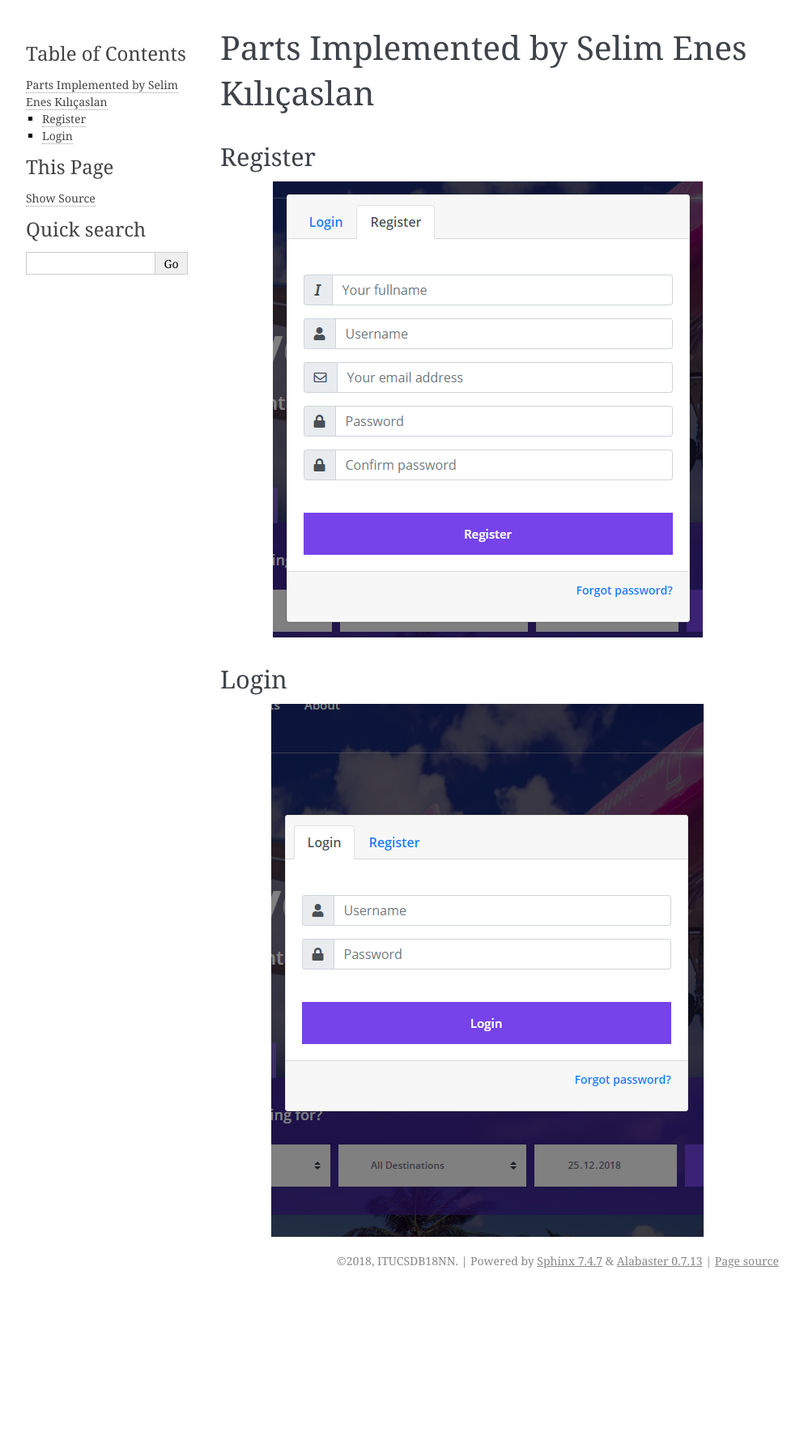
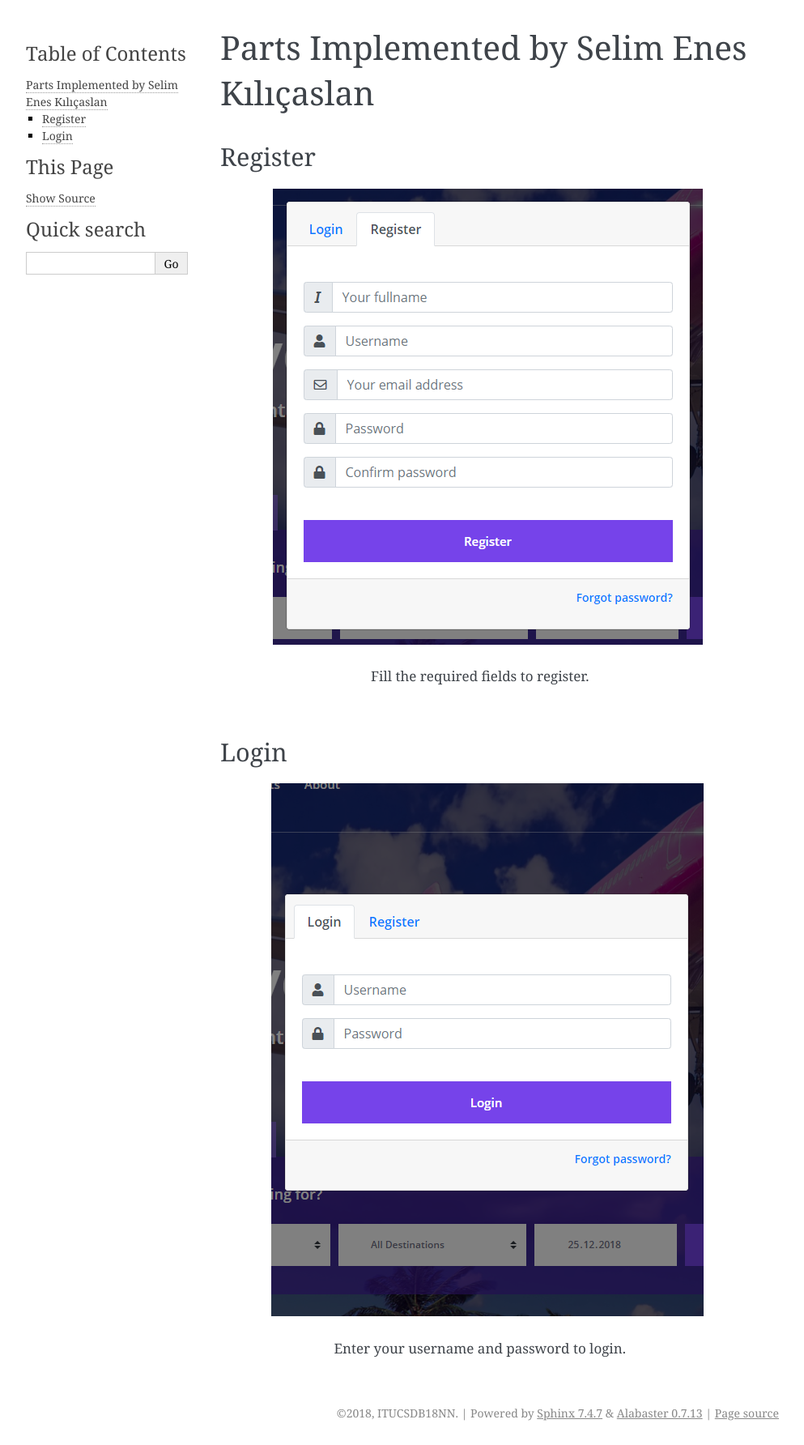
Before and after one commit to itucsdb18132/AirlineSSS, a Sphinx documentation site: the page built from docs/source/User/selim.rst, in a window 1280 px wide. Shown: the whole page at 81% size, without its empty margins (148-1141 px from the left). Built offline with Sphinx 7.4.7, drawn with Linux system fonts in a browser that asks for light colours; before the commit the page ends 1596 px from its top, so only the background shows below that.

Commit message:
Update selim.rst

```diff
--- a/docs/source/User/selim.rst
+++ b/docs/source/User/selim.rst
@@ -4,19 +4,19 @@ Parts Implemented by Selim Enes Kılıçaslan
 Register
 --------
 
-.. image:: Images/Register.png
-  :width: 531px
-  :height: 563px
+.. figure:: Images/Register.png
   :scale: 100%
-  :alt: alternate text
+  :alt: Register Form
   :align: center
+
+  Fill the required fields to register.
 
 Login
 -----
 
-.. image:: Images/Login.png
-  :width: 534px
-  :height: 658px
+.. figure:: Images/Login.png
   :scale: 100%
-  :alt: alternate text
+  :alt: Login Form
   :align: center
+
+  Enter your username and password to login.
```
